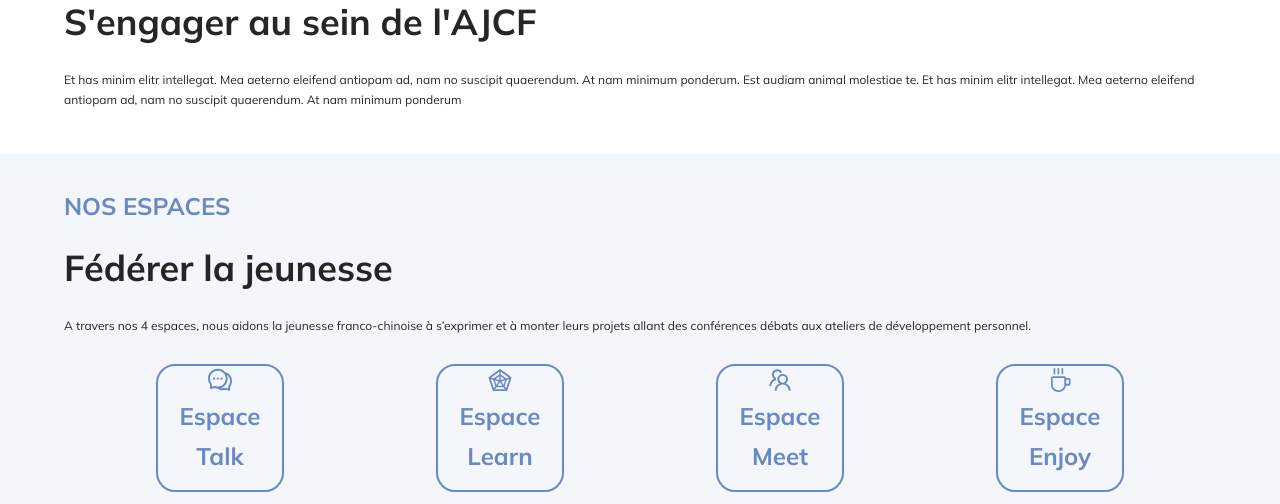
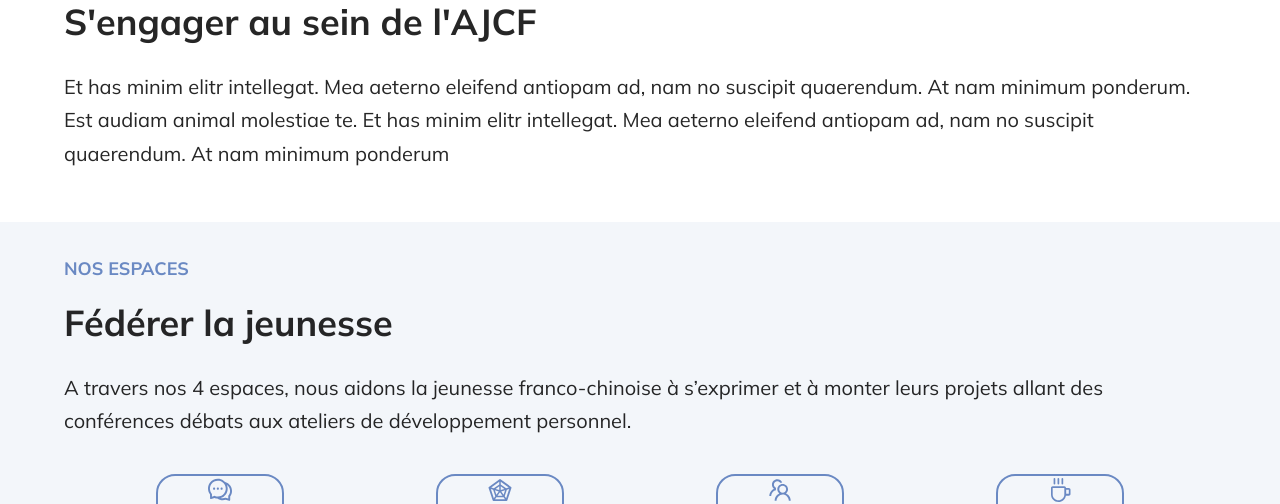
Before and after one commit to lajcf/ajcf, a Next.js app in the folder ajcf-new-site/: page /projets-ajcf in a window 1280 px wide. Shown: the part 320-824 px from the top of the page. Built offline with nearby package versions, Linux system fonts and the light colour scheme.

Commit message:
enh: Remove excedent styling

```diff
--- a/ajcf-new-site/components/ProjetsAJCF/ProjetsAJCFComponents/EspacesSummary.tsx
+++ b/ajcf-new-site/components/ProjetsAJCF/ProjetsAJCFComponents/EspacesSummary.tsx
@@ -6,9 +6,9 @@
 export const EspacesSummary = () => {
   return (
     <section className={styles.espaces}>
-      <h3 className={styles.categoryName}>{`Nos Espaces`.toUpperCase()}</h3>
+      <h3 className={`capsHeading ${styles.categoryName}`}>Nos Espaces</h3>
       <h2>Fédérer la jeunesse</h2>
-      <p>
+      <p className="texte1">
         A travers nos 4 espaces, nous aidons la jeunesse franco-chinoise à s’exprimer et à monter leurs projets allant
         des conférences débats aux ateliers de développement personnel.
       </p>
--- a/ajcf-new-site/components/ProjetsAJCF/ProjetsAJCFComponents/GeneralSummary.tsx
+++ b/ajcf-new-site/components/ProjetsAJCF/ProjetsAJCFComponents/GeneralSummary.tsx
@@ -5,7 +5,7 @@
     <section>
       <h1>Projets AJCF</h1>
       <h2>S'engager au sein de l'AJCF</h2>
-      <p>
+      <p className="texte1">
         Et has minim elitr intellegat. Mea aeterno eleifend antiopam ad, nam no suscipit quaerendum. At nam minimum
         ponderum. Est audiam animal molestiae te. Et has minim elitr intellegat. Mea aeterno eleifend antiopam ad, nam
         no suscipit quaerendum. At nam minimum ponderum
```
Also changed, not shown: 1 other file (tests, documents, lock files or other folders).
